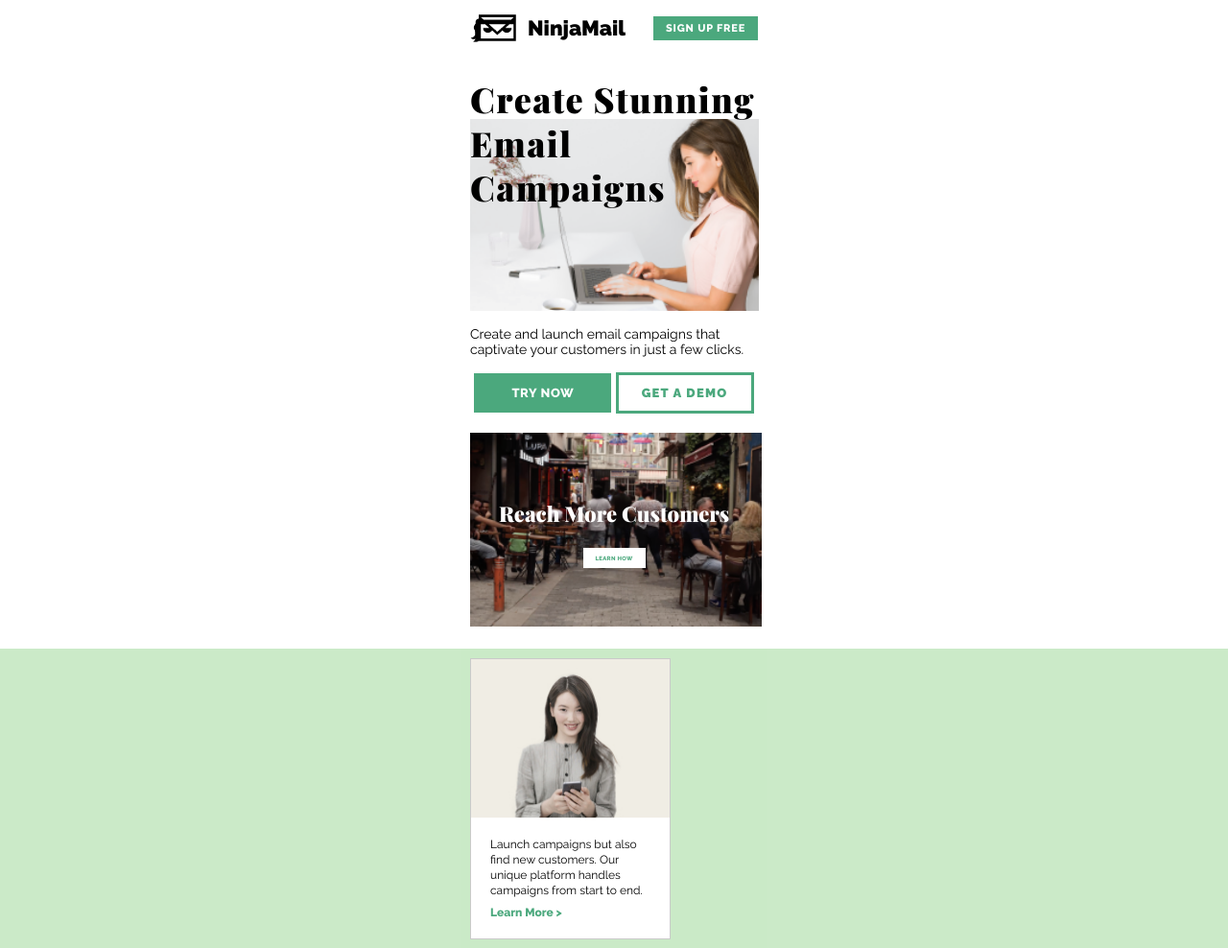
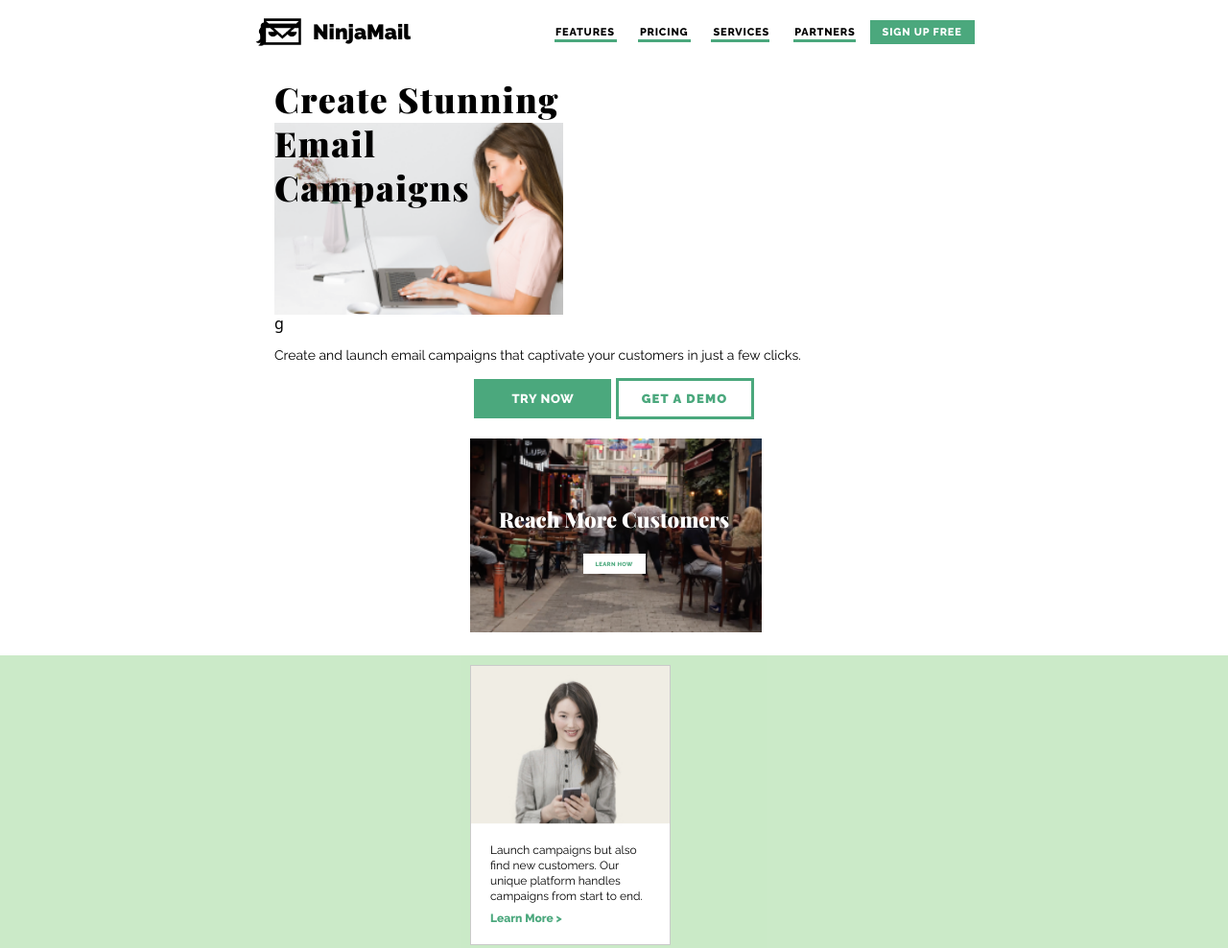
Before and after one commit to Taiiissssa/email-campaign, a plain HTML site: page index.html in a window 1280 px wide. Shown: the top 988 px of the page at 96% size. Drawn offline with nearby package versions, Linux system fonts and the light colour scheme; files whose address does not match are found by name; a web font is replaced by a local one.

Commit message:
tablet start

```diff
--- a/css/styles.css
+++ b/css/styles.css
@@ -487,3 +487,87 @@ line-height: 19px; /* 211.111% */
 .terms {
     margin-top: 14px;
 }
+.links-header {
+    display: none;
+}
+
+@media screen and (min-width: 768px) {
+    #header  {
+        display: flex;
+        align-items: center;
+        padding-top: 9px;
+        padding-left: 10px ;
+        margin: 0 auto;
+        gap: 15px;
+        width: 768px;
+        padding-bottom: 20px;
+        padding-top: 18px;
+    }
+    .links-header {
+        display: block;
+    }
+    .header-links {
+        display: flex;
+        gap: 26px;
+        margin-left: 141px;
+        color: #000;
+font-family: Raleway;
+font-size: 11px;
+font-style: normal;
+font-weight: 800;
+line-height: 13px; /* 118.182% */
+letter-spacing: 0.825px;
+text-transform: uppercase;
+    }
+.header-one-link-long {
+    position: relative;
+}
+.header-one-link-long::after  {
+    position: absolute;
+    content: "";
+    background-color: #4BA87D;
+    height: 3px;
+    width:65px;
+    top: 14px;
+    left: -1px;
+}
+.header-one-link-short {
+    position: relative;
+}
+.header-one-link-short::after  {
+    position: absolute;
+    content: "";
+    background-color: #4BA87D;
+    height: 3px;
+    width:55px;
+    top: 14px;
+    left: -2px;
+}
+
+.header-one-link-services {
+    position: relative;
+}
+.header-one-link-services::after  {
+    position: absolute;
+    content: "";
+    background-color: #4BA87D;
+    height: 3px;
+    width: 61px;
+    top: 14px;
+    left: -2px;
+}
+.container {
+    max-width: 768px;
+    padding-left: 30px;
+    padding-right: 30px;
+}
+#main-text-s1 {
+    width: 315px;
+}
+
+
+
+
+
+
+}
--- a/index.html
+++ b/index.html
@@ -16,6 +16,14 @@
             <div id="logo-name">
             <img src="./images/logo.png" width="50" height="30">
             <p class="name-logo">NinjaMail</p>
+            <div class="links-header">
+                <ul class="header-links">
+                    <li class="header-one-link-long">Features</li>
+                    <li class="header-one-link-short">Pricing</li>
+                    <li class="header-one-link-services">Services</li>
+                    <li class="header-one-link-long">Partners</li>
+                </ul>
+            </div>
         </div>
             <button type="submit" id="header-btn">SIGN UP FREE</button>
         </div>
@@ -27,7 +35,7 @@
                     Email
                     Campaigns</h1>
                     <img srcset="./images/s1-img.png 1x,
-                    ./images/s1-img@2x.png 2x" alt="Woman typing on the laptop" width="301" height="200" class="s1-img"/>
+                    ./images/s1-img@2x.png 2x" alt="Woman typing on the laptop" width="301" height="200" class="s1-img"/>g
                     <p class="s1-scnd-text">Create and launch email campaigns that
                         captivate your customers in just a few clicks.</p>
                         <div class="btns-s1">
```
Also changed, not shown: images/tablet.png (added).
